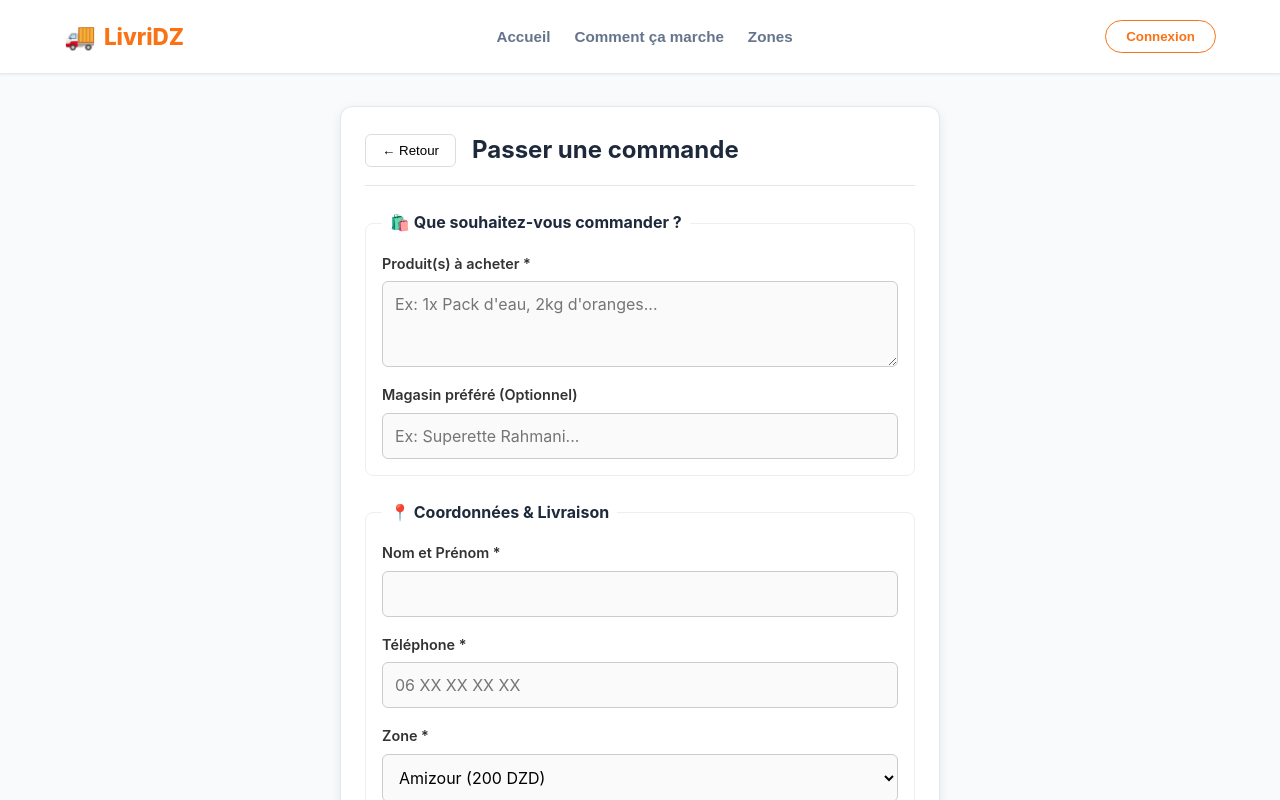
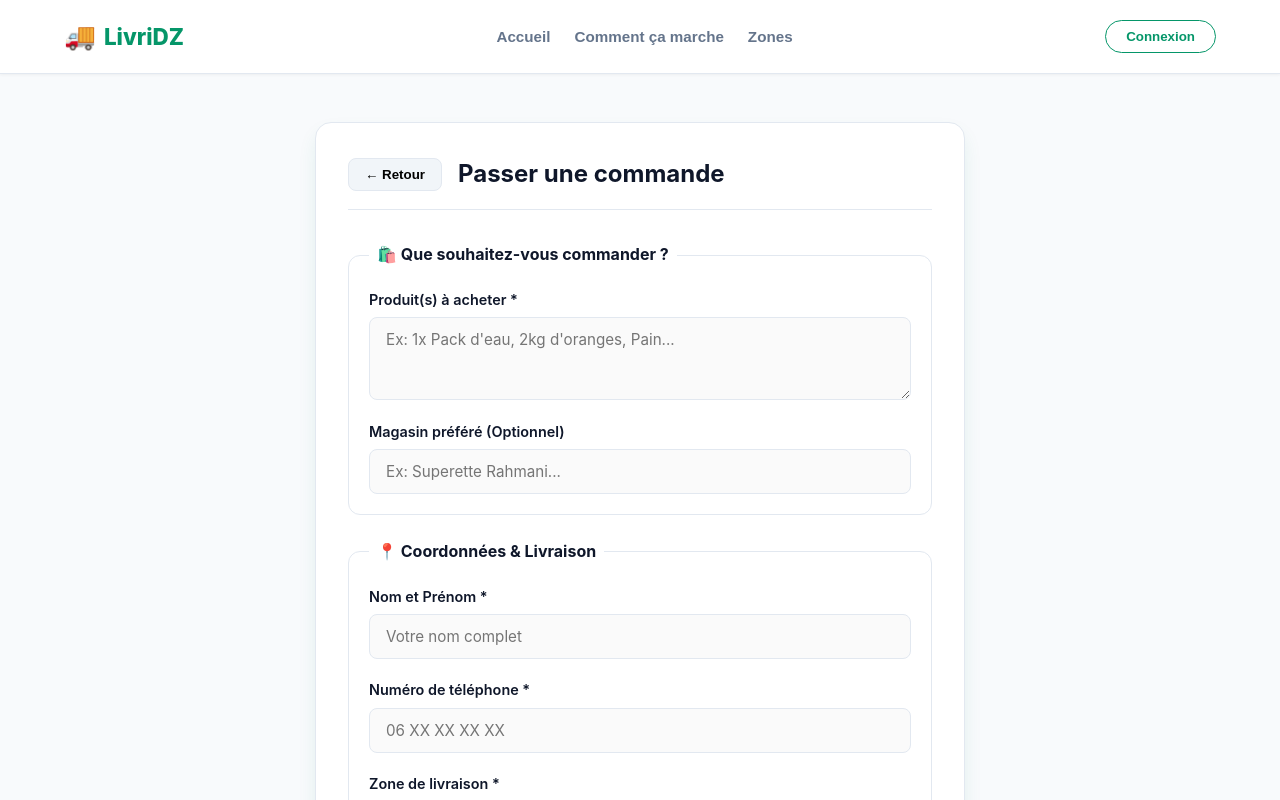
Before and after one commit to rayane-del/LivriDZ, a React (Vite) app: page / in a window 1280 px wide. Both pictures are taken after a click on the button "🛍️ Commander maintenant". Shown: the top 800 px of the page. Built offline with nearby package versions, Linux system fonts and the light colour scheme.

Commit message:
Ajout de nouvelles fonctionnalités

```diff
--- a/src/App.css
+++ b/src/App.css
@@ -1,18 +1,18 @@
 /* ==========================================================================
-   1. VARIABLES GLOBALES & RESET
+   1. VARIABLES GLOBALES & RESET - DESIGN VERT ÉMERAUDE
    ========================================================================== */
 :root {
-  --primary: #f97316;          /* Orange énergique */
-  --primary-hover: #ea580c;
-  --secondary: #10b981;        /* Vert succès / confiance */
+  --primary: #059669;          /* Vert Émeraude élégant */
+  --primary-hover: #047857;    /* Vert foncé survol */
+  --primary-light: #ecfdf5;    /* Vert très doux pour fonds/badges */
   --bg-main: #f8fafc;
   --bg-card: #ffffff;
-  --text-main: #1e293b;
+  --text-main: #0f172a;
   --text-muted: #64748b;
   --border-color: #e2e8f0;
   --shadow-sm: 0 1px 3px rgba(0, 0, 0, 0.05);
-  --shadow-md: 0 4px 6px -1px rgba(0, 0, 0, 0.1), 0 2px 4px -1px rgba(0, 0, 0, 0.06);
-  --shadow-lg: 0 10px 15px -3px rgba(0, 0, 0, 0.1), 0 4px 6px -2px rgba(0, 0, 0, 0.05);
+  --shadow-md: 0 4px 6px -1px rgba(0, 0, 0, 0.08);
+  --shadow-lg: 0 10px 20px -3px rgba(5, 150, 105, 0.12);
   --radius: 12px;
   --transition: all 0.25s ease-in-out;
 }
@@ -119,13 +119,14 @@ body {
 
 .location-badge {
   display: inline-block;
-  background-color: #ffedd5;
-  color: #c2410c;
+  background-color: var(--primary-light);
+  color: var(--primary-hover);
   padding: 0.4rem 0.9rem;
   border-radius: 20px;
   font-size: 0.85rem;
   font-weight: 700;
   margin-bottom: 1rem;
+  border: 1px solid #a7f3d0;
 }
 
 .hero-content h1 {
@@ -162,13 +163,13 @@ body {
   font-size: 1rem;
   cursor: pointer;
   transition: var(--transition);
-  box-shadow: 0 4px 12px rgba(249, 115, 22, 0.25);
+  box-shadow: 0 4px 12px rgba(5, 150, 105, 0.25);
 }
 
 .primary-btn:hover {
   background-color: var(--primary-hover);
   transform: translateY(-2px);
-  box-shadow: 0 6px 16px rgba(249, 115, 22, 0.35);
+  box-shadow: 0 6px 16px rgba(5, 150, 105, 0.35);
 }
 
 .secondary-btn {
@@ -200,7 +201,7 @@ body {
 .delivery-circle {
   width: 60px;
   height: 60px;
-  background-color: #fff7ed;
+  background-color: var(--primary-light);
   border-radius: 50%;
   display: flex;
   align-items: center;
@@ -276,7 +277,6 @@ body {
   color: var(--text-muted);
 }
 
-/* Grille de services */
 .service-grid,
 .steps {
   display: grid;
@@ -318,7 +318,6 @@ body {
   font-size: 0.95rem;
 }
 
-/* Numéros d'étapes */
 .step-number {
   width: 40px;
   height: 40px;
@@ -333,7 +332,7 @@ body {
 }
 
 /* ==========================================================================
-   5. COMPOSANT DE COMMANDE (ORDER.JSX STYLES)
+   5. COMPOSANT DE COMMANDE (ORDER STYLES)
    ========================================================================== */
 .order-container {
   max-width: 650px;
@@ -418,7 +417,7 @@ body {
 .form-group textarea:focus,
 .form-group select:focus {
   border-color: var(--primary);
-  box-shadow: 0 0 0 3px rgba(249, 115, 22, 0.15);
+  box-shadow: 0 0 0 3px rgba(5, 150, 105, 0.15);
   background-color: #fff;
 }
 
@@ -427,11 +426,11 @@ body {
   justify-content: space-between;
   align-items: center;
   padding: 1rem;
-  background-color: #fff7ed;
-  border: 1px solid #ffedd5;
+  background-color: var(--primary-light);
+  border: 1px solid #a7f3d0;
   border-radius: 8px;
   font-size: 1.05rem;
-  color: #c2410c;
+  color: var(--primary-hover);
 }
 
 .price-estimation strong {
@@ -444,7 +443,7 @@ body {
   font-size: 1.05rem;
 }
 
-/* Écran Succès */
+/* Écran de confirmation */
 .success-screen {
   text-align: center;
 }
@@ -495,11 +494,11 @@ footer {
 }
 
 /* ==========================================================================
-   7. RESPONSIVE DESIGN (MOBILES & TABLETTES)
+   7. RESPONSIVE (MOBILE)
    ========================================================================== */
 @media (max-width: 768px) {
   .navbar nav {
-    display: none; /* Simplification pour mobile, ou vous pouvez ajouter un menu hamburger */
+    display: none;
   }
 
   .hero {
--- a/src/Order.jsx
+++ b/src/Order.jsx
@@ -1,6 +1,6 @@
 import React, { useState, useRef } from "react";
 import emailjs from "@emailjs/browser";
-import "./Order.css";
+import "./App.css";
 
 export default function Order({ onBack }) {
   const formRef = useRef();
@@ -35,22 +35,22 @@ export default function Order({ onBack }) {
     e.preventDefault();
     setIsSubmitting(true);
 
-    // Remplacez ces identifiants par ceux fournis par EmailJS
-    const SERVICE_ID = "VOTRE_SERVICE_ID";
-    const TEMPLATE_ID = "VOTRE_TEMPLATE_ID";
-    const PUBLIC_KEY = "VOTRE_PUBLIC_KEY";
+    // Vos identifiants EmailJS intégrés
+    const SERVICE_ID = "service_crh9nhh";
+    const TEMPLATE_ID = "template_rtam7vv";
+    const PUBLIC_KEY = "gbAHUCI8jA1A3DWbW";
 
     emailjs
       .sendForm(SERVICE_ID, TEMPLATE_ID, formRef.current, PUBLIC_KEY)
       .then(
         (result) => {
-          console.log("Email envoyé avec succès :", result.text);
+          console.log("Commande envoyée avec succès :", result.text);
           setIsSubmitting(false);
           setIsSubmitted(true);
         },
         (error) => {
           console.error("Erreur lors de l'envoi :", error.text);
-          alert("Une erreur s'est produite lors de l'envoi de la commande. Veuillez réespayer.");
+          alert("Une erreur s'est produite lors de l'envoi. Veuillez réessayer.");
           setIsSubmitting(false);
         }
       );
@@ -69,10 +69,10 @@ export default function Order({ onBack }) {
             <p><strong>Zone :</strong> {formData.zone}</p>
             <p><strong>Adresse :</strong> {formData.address}</p>
             <p><strong>Produits :</strong> {formData.productDescription}</p>
-            <p><strong>Livraison :</strong> {deliveryFees[formData.zone]} DZD</p>
+            <p><strong>Frais de livraison :</strong> {deliveryFees[formData.zone]} DZD</p>
           </div>
           <p className="confirmation-note">
-            📞 Nous vous contacterons rapidement au <strong>{formData.phone}</strong>.
+            📞 Nous vous contacterons au <strong>{formData.phone}</strong> pour confirmer la livraison.
           </p>
           <button className="primary-btn" onClick={onBack}>
             Retour à l'accueil
@@ -101,7 +101,7 @@ export default function Order({ onBack }) {
               id="productDescription"
               name="productDescription"
               rows="3"
-              placeholder="Ex: 1x Pack d'eau, 2kg d'oranges..."
+              placeholder="Ex: 1x Pack d'eau, 2kg d'oranges, Pain..."
               required
               value={formData.productDescription}
               onChange={handleChange}
@@ -130,6 +130,7 @@ export default function Order({ onBack }) {
               type="text"
               id="fullName"
               name="fullName"
+              placeholder="Votre nom complet"
               required
               value={formData.fullName}
               onChange={handleChange}
@@ -137,7 +138,7 @@ export default function Order({ onBack }) {
           </div>
 
           <div className="form-group">
-            <label htmlFor="phone">Téléphone *</label>
+            <label htmlFor="phone">Numéro de téléphone *</label>
             <input
               type="tel"
               id="phone"
@@ -150,7 +151,7 @@ export default function Order({ onBack }) {
           </div>
 
           <div className="form-group">
-            <label htmlFor="zone">Zone *</label>
+            <label htmlFor="zone">Zone de livraison *</label>
             <select id="zone" name="zone" value={formData.zone} onChange={handleChange}>
               <option value="Amizour">Amizour (200 DZD)</option>
               <option value="El Kseur">El Kseur (250 DZD)</option>
@@ -163,6 +164,7 @@ export default function Order({ onBack }) {
               type="text"
               id="address"
               name="address"
+              placeholder="Ex: Quartier AADL, Bloc 4, N° 12"
               required
               value={formData.address}
               onChange={handleChange}
@@ -175,6 +177,7 @@ export default function Order({ onBack }) {
               type="text"
               id="notes"
               name="notes"
+              placeholder="Ex: Appeler avant d'arriver..."
               value={formData.notes}
               onChange={handleChange}
             />
```
